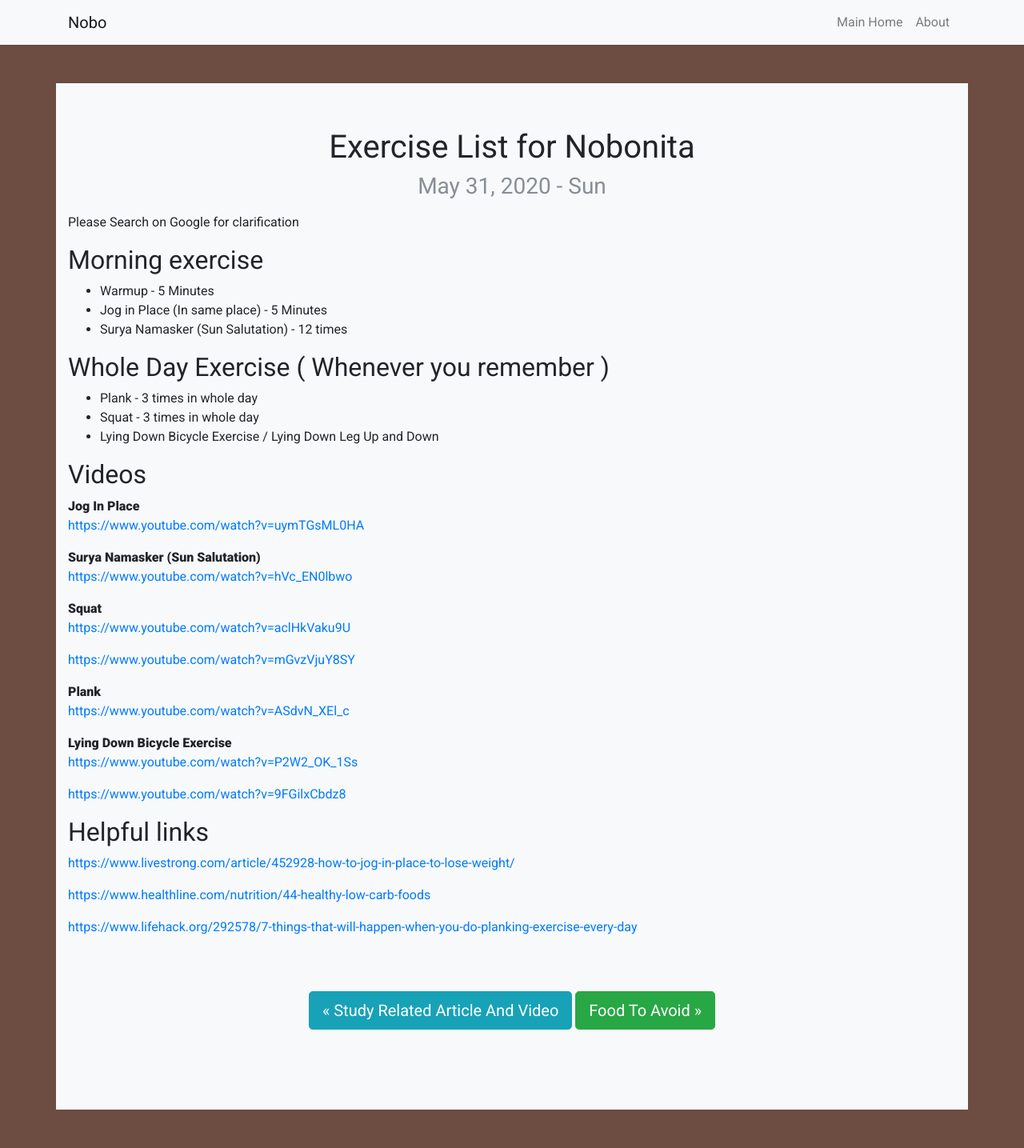
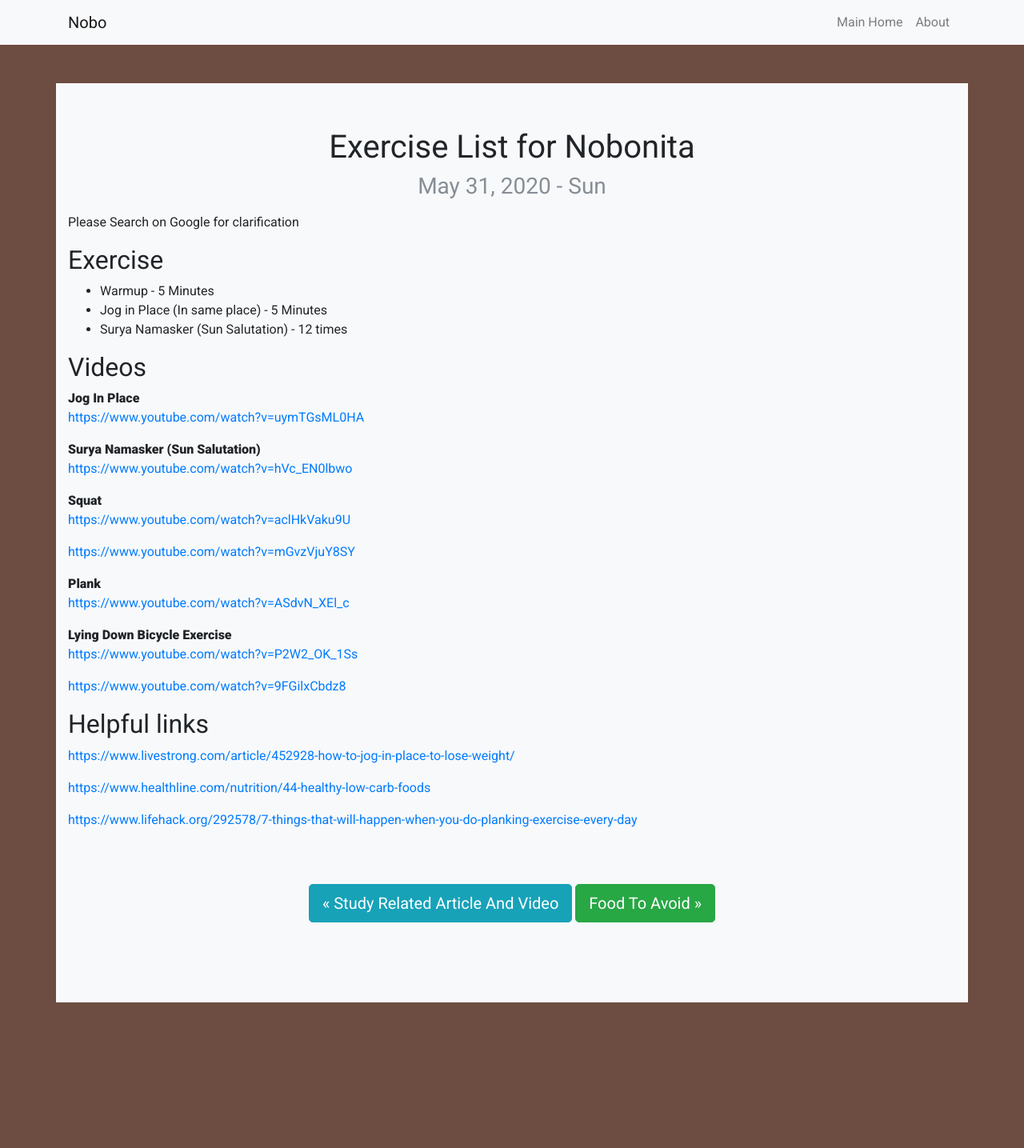
Before and after one commit to polodev/nobo, a Jekyll site: the page built from _posts/2020-05-31-exercise.markdown, in a window 1280 px wide. Shown: the whole page at 80% size. Built offline with Jekyll 4.4.1, drawn with Linux system fonts in a browser that asks for light colours; nearby versions of some CDN libraries; after the commit the page ends 1301 px from its top, so only the background shows below that.

Commit message:
--updated--

```diff
--- a/_posts/2020-05-31-exercise.markdown
+++ b/_posts/2020-05-31-exercise.markdown
@@ -6,16 +6,17 @@ layout: post
 
 Please Search on Google for clarification
 
-## Morning exercise
+<!-- ## Morning exercise -->
+## Exercise
 * Warmup - 5 Minutes
 * Jog in Place (In same place) - 5 Minutes
 * Surya Namasker (Sun Salutation) - 12 times
 
-## Whole Day Exercise ( Whenever you remember )
+<!-- ## Whole Day Exercise ( Whenever you remember )
 
 * Plank - 3 times in whole day
 * Squat - 3 times in whole day
-* Lying Down Bicycle Exercise / Lying Down Leg Up and Down
+* Lying Down Bicycle Exercise / Lying Down Leg Up and Down -->
 <!-- * Pushup - 3 times in whole day  -->
 
 
```
